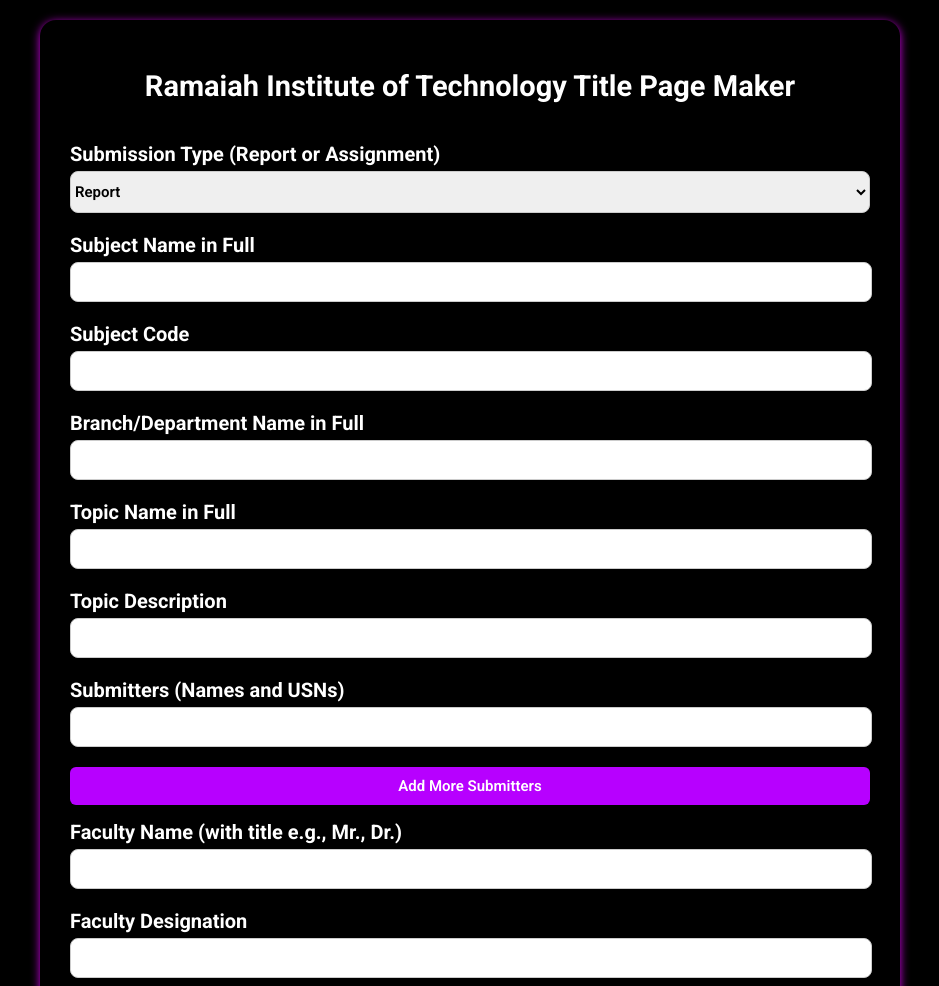
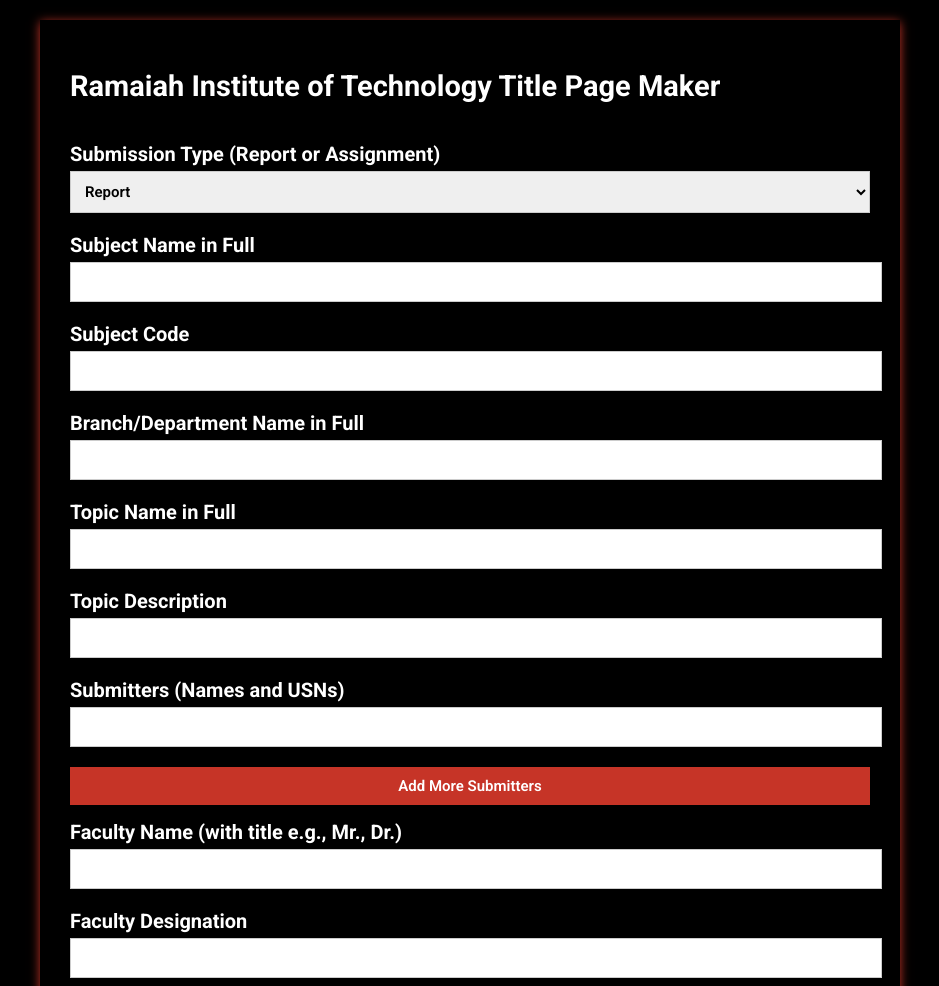
Before and after one commit to notsajeed/TitlePageGeneratorRIT, a plain HTML site: page index.html in a window 1280 px wide. Shown: the top 986 px of the page, without its empty margins (170-1109 px from the left). Drawn offline with nearby package versions, Linux system fonts and the light colour scheme.

Commit message:
rename index.html

```diff
--- a/TPG.css
+++ b/TPG.css
@@ -10,15 +10,15 @@ body {
     margin: auto;
     background: #020202;
     padding: 30px;
-    border-radius: 16px;
-    box-shadow: 0 2px 10px rgba(230, 0, 255, 0.9);
+    /* border-radius: 16px; */
+    box-shadow: 0 2px 10px #c63427;
     color: white;
     background: transparent;
     height: auto;
 }
 
+
 .container h1 {
-    text-align: center;
     font-size: 29px;
     margin-bottom: 39px;
 }
@@ -38,21 +38,22 @@ body {
     width: 100%;
     padding: 10px 0px 10px 0px;
     border: 1px solid #ccc;
-    border-radius: 8px;
+    /* border-radius: 8px; */
     font-family: Roboto,Arial;
     font-size: 15px;
     font-weight: 600;
     margin-bottom: 5px;
+    padding-left: 10px;
 }
 
 .btn {
     display: block;
     width: 100%;
     padding: 10px;
-    background-color: #b700ff;
+    background-color: #c63427;
     color: #fff;
     border: none;
-    border-radius: 6px;
+    /* border-radius: 6px; */
     text-align: center;
     cursor: pointer;
     font-size: 16px;
@@ -64,7 +65,7 @@ body {
 }
 
 .btn:hover {
-    background-color: #540d62;
+    background-color: #d81b0a;
 }
 
 .preview {
@@ -199,6 +200,7 @@ body {
    overflow-wrap: break-word;
    margin-left: 60px;
    margin-right: 60px;
+   padding-bottom: 20px;
 }
 
 .displayFacultyName{
--- a/TPG.js
+++ b/TPG.js
@@ -16,8 +16,8 @@ function generatePreview() {
     document.getElementById('displaySubjectName').innerText = `${document.getElementById('subjectName').value} (${document.getElementById('subjectCode').value})`;
 
     const submitters = Array.from(document.querySelectorAll('.submitter'))
-    .map(input => input.value)
-    .join('<br>');
+        .map(input => input.value)
+        .join('<br>');
 
     document.getElementById('displaySubmitters').innerHTML = `<br>${submitters}`;
 
```
Also changed, not shown: index.html (renamed from TPG.html).
